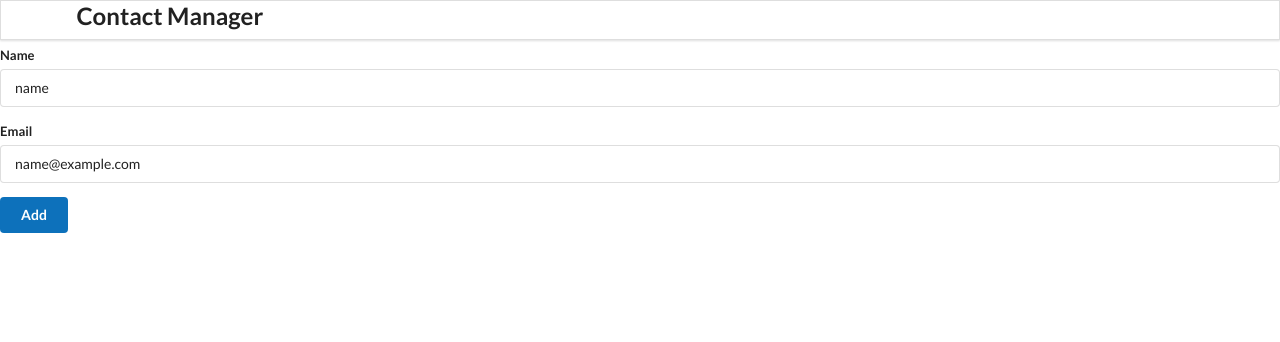
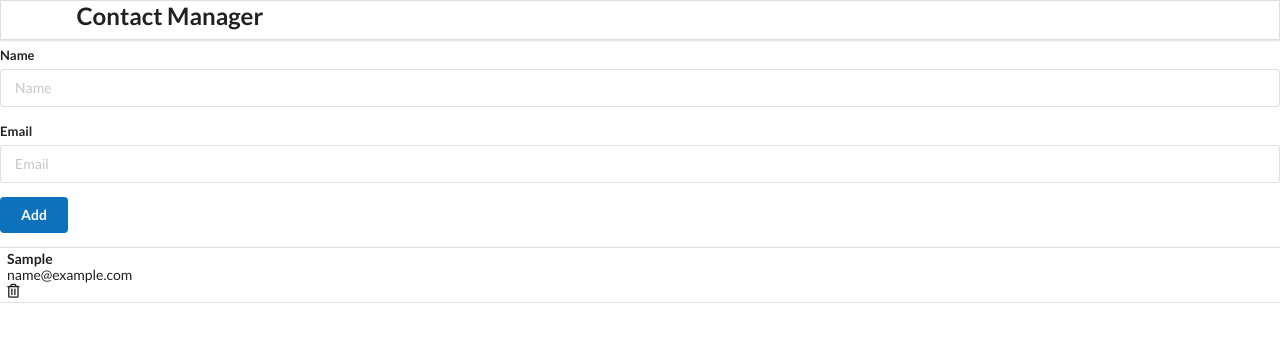
Before and after one commit to lrlakshan/contact-app, a React (Create React App) app: page / in a window 1280 px wide. Both pictures are taken after typing "Sample", "name@example.com" into the empty fields and a click on the button "Add". Shown: the top 342 px of the page. Built offline with nearby package versions, Linux system fonts and the light colour scheme.

Commit message:
Development of Add button functionality

```diff
--- a/src/Components/AddContact.js
+++ b/src/Components/AddContact.js
@@ -1,31 +1,44 @@
-import React from "react";
+import React, { useState } from "react";
 
-class AddContact extends React.Component {
-    state = {
+const AddContact = (props) => {
+
+const [contactData, setContactData] = useState({
     name: "",
-        email: "",
-    };
+    email: ""
+});
 
-    add = (e) => {
+// Handle onChange event in inputs
+const handleChange = (evt) => {
+    setContactData({
+      ...contactData,
+      [evt.target.name]:  evt.target.value
+    });
+  }
+
+// Function to add the contact details
+const addData = (e) => {
     e.preventDefault();
 
-        if (this.state.name === "" || this.state.email === "") {
-            alert("All the fields are mandotory!");
+    if (contactData.name === "" || contactData.email === "") {
+        alert("All fields should be filled");
+        return;
     }
-    };
-    render() {
+
+    props.addContactHandler(contactData);
+    setContactData({name: "", email: ""});
+}
   return (
     <div className="ui main">
       <h2>Add Contact</h2>
-                <form className="ui form" onSubmit={this.add}>
+      <form className="ui form" onSubmit={addData}>
         <div className="field">
           <label>Name</label>
           <input
             type="text"
             name="name"
             placeholder="Name"
-                            value={this.state.name}
-                            onChange={(e) => this.setState({name: e.target.name})}
+            value={contactData.name}
+            onChange={handleChange}
           />
         </div>
         <div className="field">
@@ -34,15 +47,14 @@ class AddContact extends React.Component {
             type="text"
             name="email"
             placeholder="Email"
-                            value={this.state.email}
-                            onChange={(e) => this.setState({email: e.target.email})}
+            value={contactData.email}
+            onChange={handleChange}
           />
         </div>
         <button className="ui button blue">Add</button>
       </form>
     </div>
-        )
-    }
-}
+  );
+};
 
 export default AddContact;
--- a/src/Components/App.js
+++ b/src/Components/App.js
@@ -4,14 +4,19 @@ import Header from "./Header";
 import AddContact from "./AddContact";
 import ContactList from "./ContactList";
 
-function App() {
+const App = () => {
 
   const [contacts, setContacts] = useState([]);
+
+  // Function to add new contacts to contacts array
+  const addContactHandler = (contact) => {
+    setContacts([...contacts, contact]);
+  }
 
   return (
     <div>
         <Header />
-        <AddContact />
+        <AddContact addContactHandler = {addContactHandler}/>
         <ContactList contacts = {contacts} />
     </div>
   );
--- a/src/Components/ContactCard.js
+++ b/src/Components/ContactCard.js
@@ -1,14 +1,12 @@
 import React from "react";
 
-const ContactCard = (props) => {
-
-    const {Id, name, email} = props.contact;
+const ContactCard = ({contact}) => {
 
     return (
         <div className="item">
             <div className="content">
-                <div className="header">{name}</div>
-                <div>{email}</div>
+                <div className="header">{contact.name}</div>
+                <div>{contact.email}</div>
             </div>
             <i className="trash alternate outline icon"></i>
         </div>
--- a/src/Components/ContactList.js
+++ b/src/Components/ContactList.js
@@ -3,11 +3,13 @@ import ContactCard from "./ContactCard";
 
 const ContactList = (props) => {
 
-    const renderContactList = props.contacts.map((contact) => {
-        return (
-            <ContactCard contact = {contact}></ContactCard>
-        );
-    })
+    const renderContactList = React.Children.toArray(
+        props.contacts.map((contact) => {
+            return (
+                <ContactCard contact = {contact}></ContactCard>
+            );
+        })
+    )
 
     return (
         <div className="ui celled list">{renderContactList}</div>
```
Lines whose indentation alone changed are shown as unchanged.
